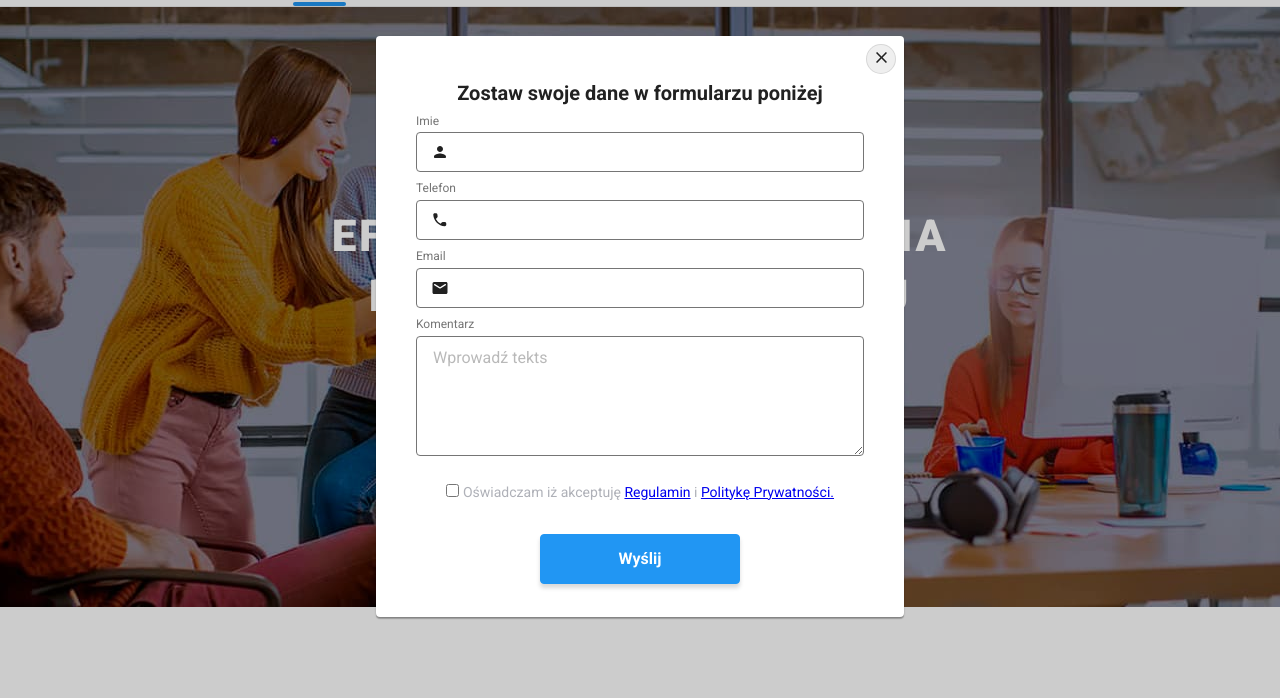
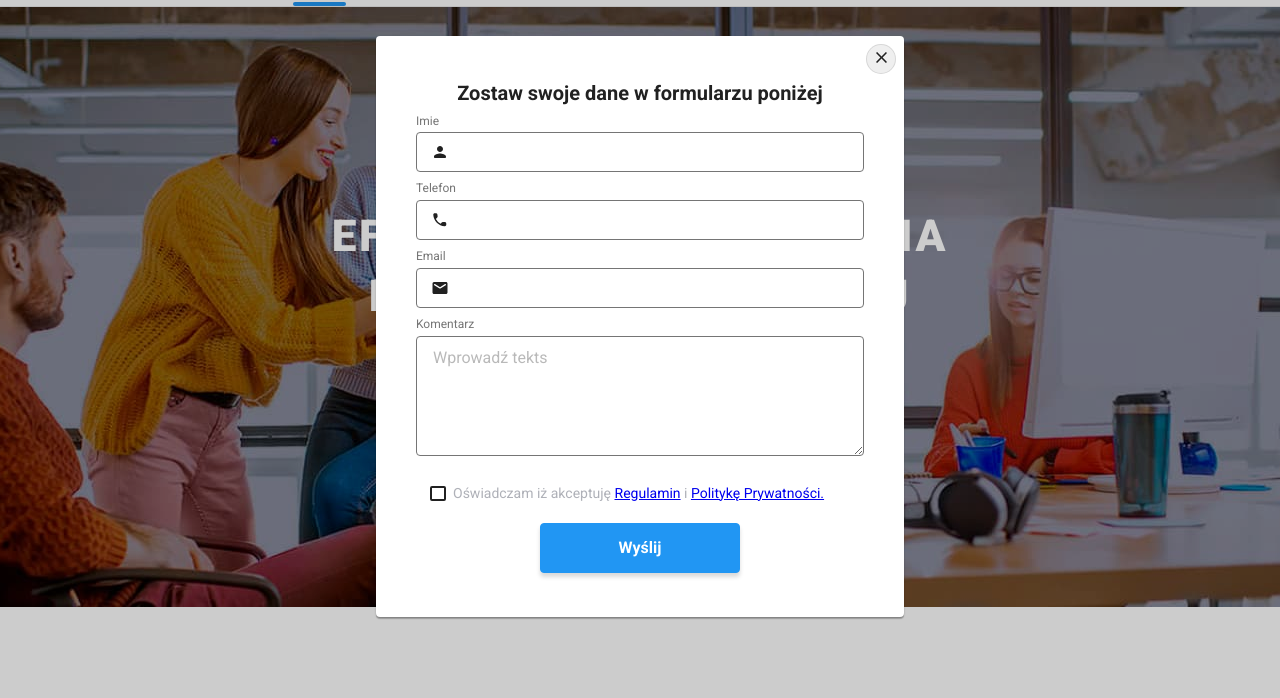
Before and after one commit to Toysan2/goit-markup-hw-06, a plain HTML site: page index.html in a window 1280 px wide. Both pictures are taken after a click on the button "Zamów usługę". Shown: the part 74-772 px from the top of the page. Drawn offline with Linux system fonts and the light colour scheme.

Commit message:
Update
* changed default checkbox to custom

```diff
--- a/css/style.css
+++ b/css/style.css
@@ -310,15 +310,73 @@ svg {
     color: var(--grey-font);
     opacity: 0.5;
 }
-
+.contact-form-input-comment:is(:hover, :focus) {
+    border: solid 1px var(--only-blue);
+}
 .contact-form-input:is(:hover, :focus) + .contact-form-icon {
     fill: var(--only-blue);
 }
 .contact-form-input:is(:hover, :focus) {
     border: solid 1px var(--only-blue);
 }
+.checkbox-container {
+    display: block;
+    position: relative;
+    padding-left: 35px;
+    margin-bottom: 12px;
+    cursor: pointer;
+    font-size: 22px;
+    -webkit-user-select: none;
+    -moz-user-select: none;
+    -ms-user-select: none;
+    user-select: none;
+}
+.checkbox-container input {
+    position: absolute;
+    opacity: 0;
+    cursor: pointer;
+    height: 0;
+    width: 0;
+}
+
+.checkmark {
+    position: absolute;
+    top: 5px;
+    left: 54px;
+    height: 15px;
+    width: 16px;
+    background-color: var(--white-font);
+    border: solid 2px var(--dark-font);
+    border-radius: 2px;
+}
+.container input:checked ~ .checkmark {
+    background-color: var(--only-blue);
+    border-color: var(--only-blue);
+}
+.checkmark:after {
+    content: '';
+    position: absolute;
+    display: none;
+}
+.container .checkmark:after {
+    left: 4px;
+    top: -1px;
+    width: 5px;
+    height: 10px;
+    border: solid white;
+    border-width: 0 2px 2px 0;
+    -webkit-transform: rotate(45deg);
+    -ms-transform: rotate(45deg);
+    transform: rotate(45deg);
+}
+.checkbox-container input:checked ~ .checkmark:after {
+    display: block;
+}
 .policy-font {
+    position: absolute;
     font-size: Roboto;
+    top: 1px;
+    left: 77px;
     font-size: 14px;
     line-height: 1.71;
     letter-spacing: 3%;
--- a/index.html
+++ b/index.html
@@ -171,18 +171,17 @@
                                         required
                                     ></textarea>
                                 </label>
-                                <div>
-                                    <label>
-                                        <input type="checkbox" required />
-                                        <h7 class="policy-font">
-                                            Oświadczam iż akceptuję
-                                            <a href="#">Regulamin</a> i
-                                            <a href="#"
-                                                >Politykę Prywatności.</a
-                                            >
-                                        </h7></label
-                                    >
-                                </div>
+
+                                <label class="checkbox-container"
+                                    ><h7 class="policy-font">
+                                        Oświadczam iż akceptuję
+                                        <a href="#">Regulamin</a> i
+                                        <a href="#">Politykę Prywatności.</a>
+                                    </h7>
+                                    <input type="checkbox" checkbox="checked" />
+                                    <span class="checkmark"></span>
+                                </label>
+
                                 <button
                                     class="contact-form-button"
                                     type="submit"
```
